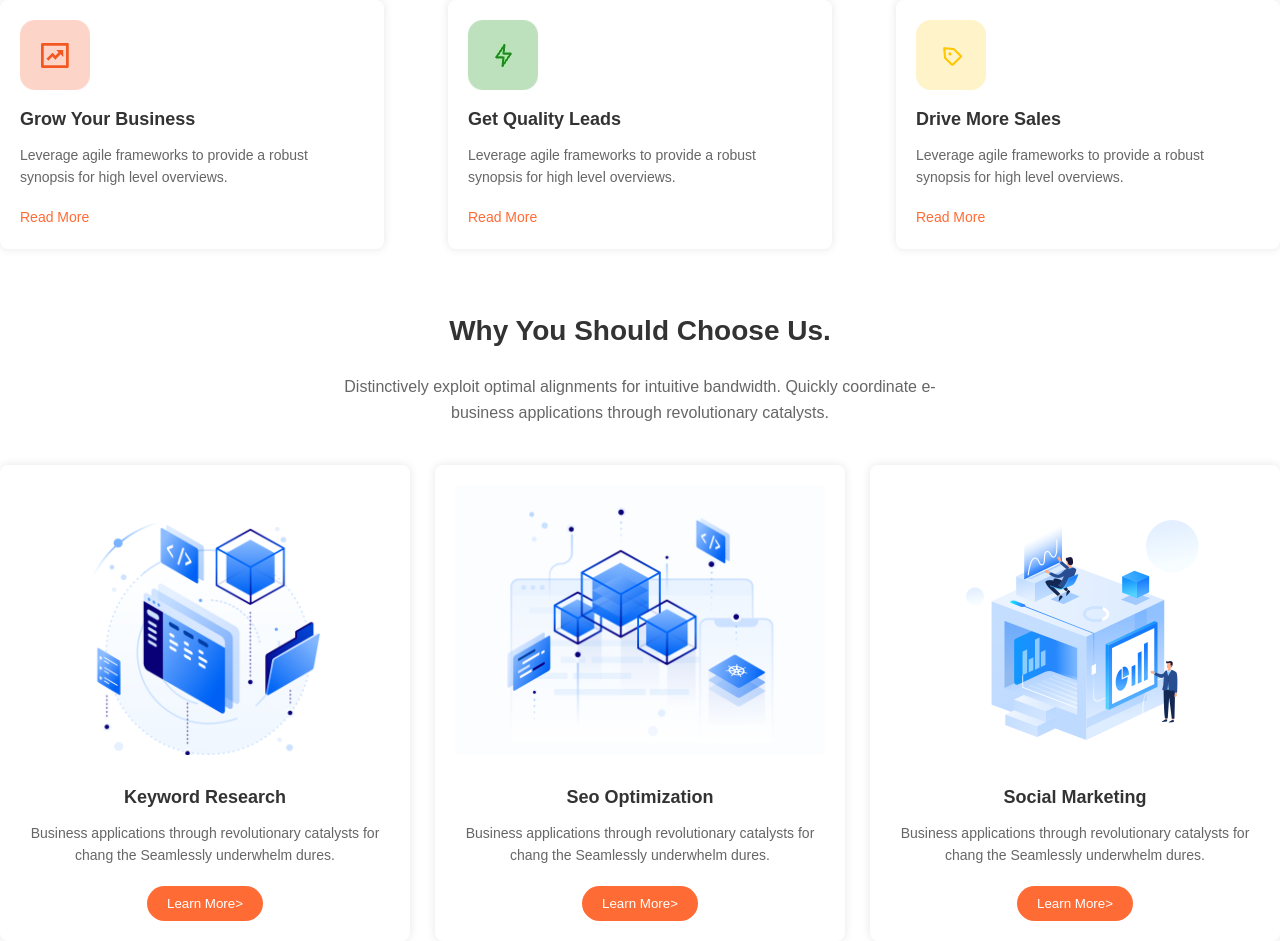
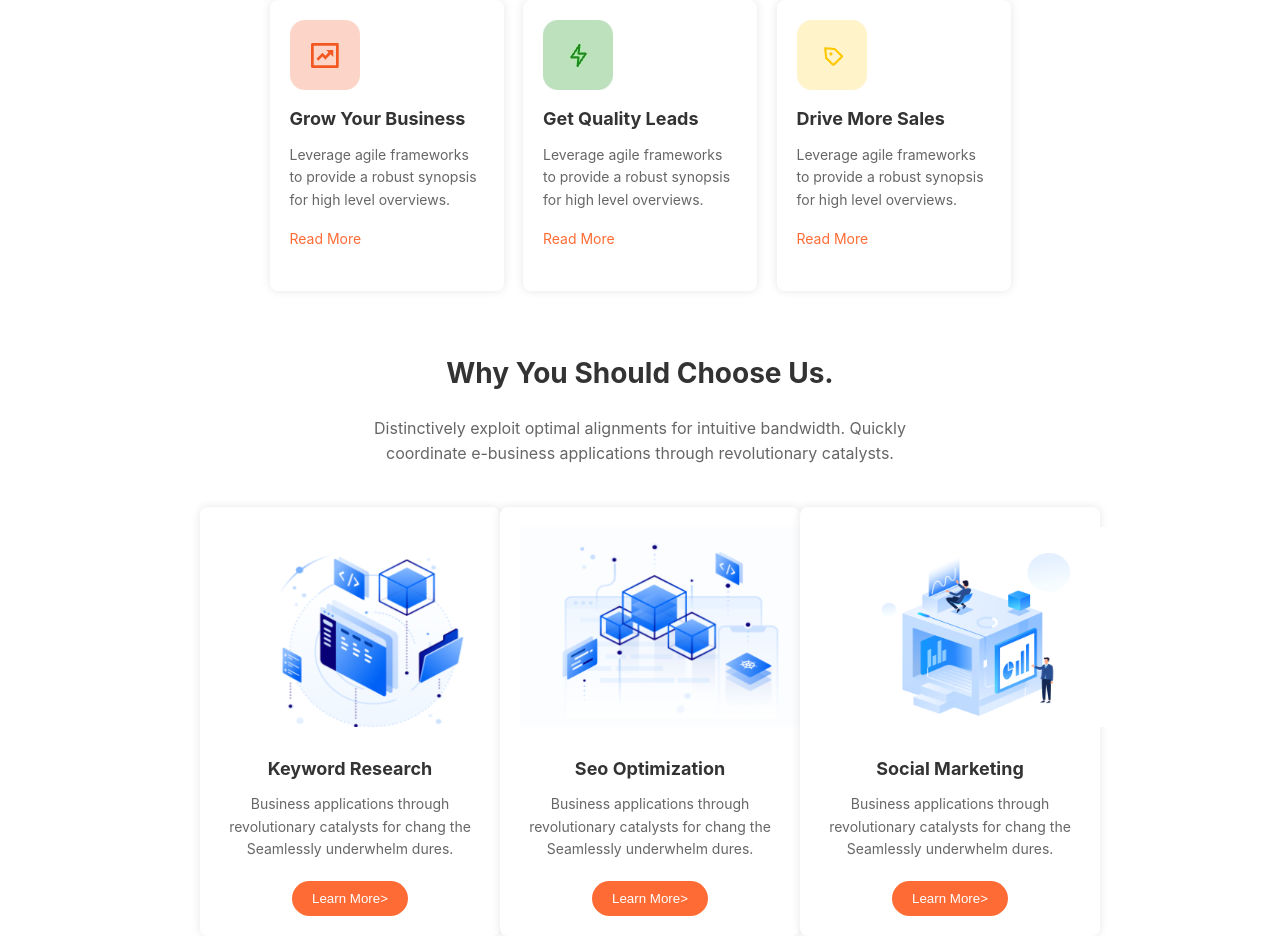
Before and after one commit to pavlenchichikov/Site-2, a plain HTML site: page Why.html in a window 1280 px wide. Drawn offline with Linux system fonts and the light colour scheme.

Commit message:
final commit

```diff
--- a/style.css
+++ b/style.css
@@ -144,21 +144,24 @@ footer .partners img {
 /*Block Why */
 
 body {
-    font-family: Arial, sans-serif;
+    font-family: "Inter", sans-serif;
     margin: 0;
     padding: 0;
     color: #333;
+
 }
 .icon
 .container {
     max-width: 1200px;
-    margin: 0 auto;
+    margin: 0  auto;
     padding: 40px 20px;
 }
 .features {
     display: flex;
-    justify-content: space-between;
+    justify-content: space-evenly;
     margin-bottom: 60px;
+    margin-left: 250px;
+    margin-right: 250px;
 }
 .feature-card {
     flex-basis: 30%;
@@ -166,6 +169,8 @@ body {
     background: #fff;
     box-shadow: 0 0 10px rgba(0,0,0,0.1);
     border-radius: 8px;
+    width: 370px;
+    height: 291px;
 }
 .feature-icon {
     width: 70px;
@@ -204,7 +209,9 @@ body {
 }
 .services {
     display: flex;
-    justify-content: space-between;
+    justify-content: space-around;
+    margin-left: 200px;
+    margin-right: 200px;
 }
 .service-card {
     flex-basis: 30%;
@@ -213,13 +220,15 @@ body {
     box-shadow: 0 0 10px rgba(0,0,0,0.1);
     border-radius: 8px;
     text-align: center;
+    width: 300px;
+
 
 }
 .service-icon {
     width: 80px;
     margin-bottom: 20px;
-    width: 370px;
-    height: 270px;
+    width: 300px;
+    height: 200px;
 }
 .service-title {
     font-size: 18px;
```
